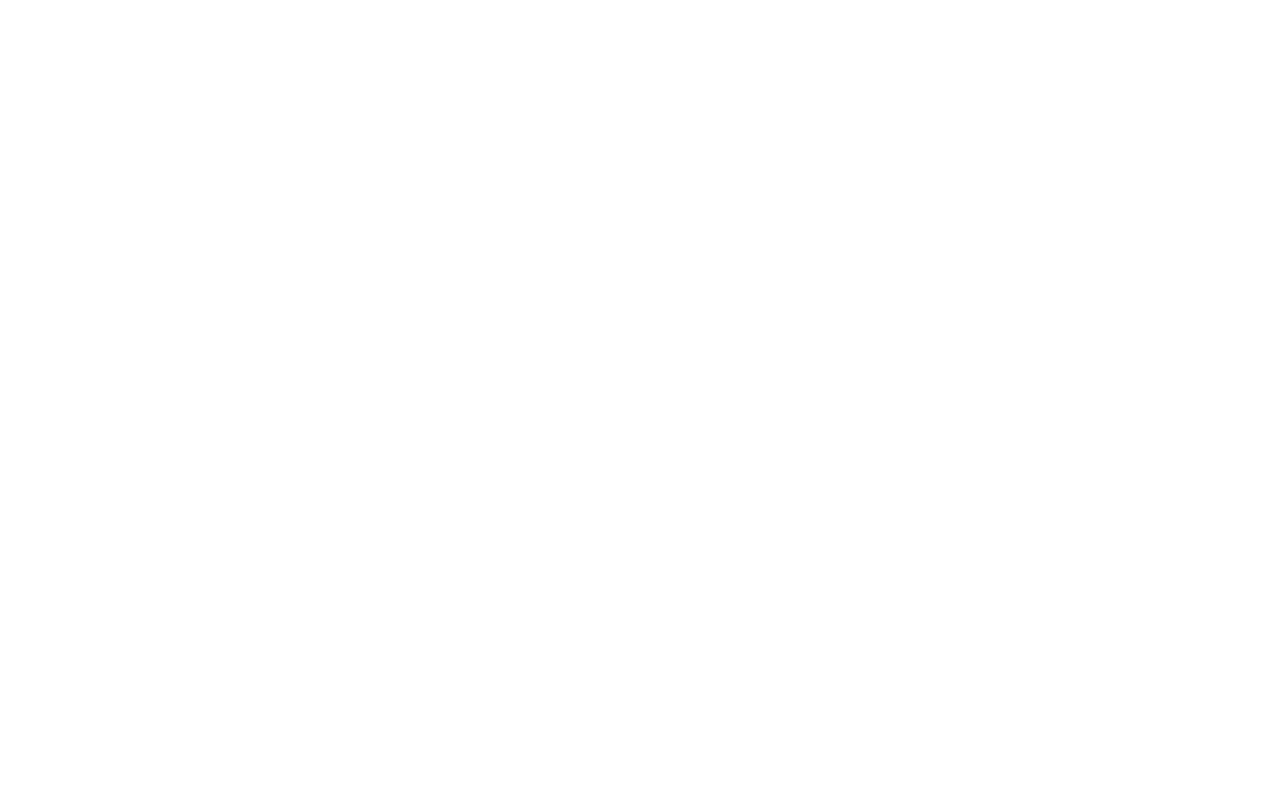
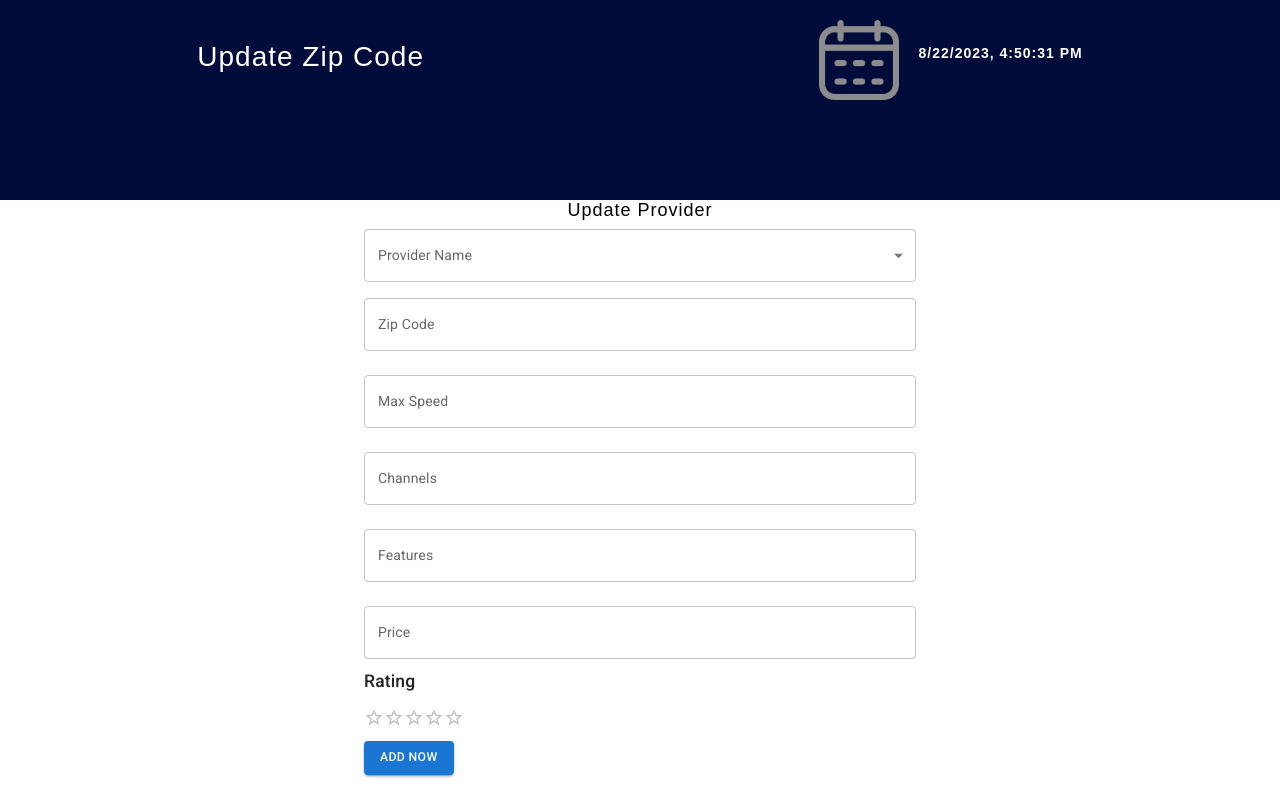
Before and after one commit to ShabiGardezi/DashboardCableTv, a React (Create React App) app: page /update_privoder in a window 1280 px wide. Before the commit this address had no page. Built offline with nearby package versions, Linux system fonts and the light colour scheme; a small style sheet from the web is missing.

Commit message:
update provider compone

```diff
--- a/src/App.js
+++ b/src/App.js
@@ -7,6 +7,7 @@
 import Zipcodes from "./components/Zipcodes";
 import User from "./components/User";
 import VerticalNavbar from "./components/Sidebar";
+import UpdateProvider from "./components/UpdateProvider";
 function App() {
   const [isLoggedIn, setIsLoggedIn] = useState(false);
 
@@ -14,6 +15,7 @@
     <div className="App">
       <Routes>
         <Route path="/pages" exact Component={Pages}></Route>
+        <Route path="/update_privoder" exact Component={UpdateProvider}></Route>
         <Route path="/zipcode" exact Component={Zipcodes}></Route>
         <Route path="/user" exact Component={User}></Route>
         <Route
--- a/src/components/SignUp.jsx
+++ b/src/components/SignUp.jsx
@@ -88,11 +88,10 @@
               <option value="user">User</option>
               <option value="admin">Admin</option>
             </select>
-
-            <button className="submit-button" type="submit">
-              Add Now
-            </button>
           </form>
+          <button className="submit-button" type="submit">
+            Add Now
+          </button>
         </div>
       </div>
     </div>
--- /dev/null
+++ b/src/components/UpdateProvider.jsx
@@ -0,0 +1,195 @@
+import React, { useState } from "react";
+import {
+  TextField,
+  Button,
+  Rating,
+  Typography,
+  InputLabel,
+  Select,
+  MenuItem,
+  Box,
+  Container,
+} from "@mui/material";
+import "../styles/ProviderForm.css";
+import HeaderCommon from "../pages/HeaderCommon";
+function ProviderForm() {
+  const [providerName, setProviderName] = useState("");
+  const [zipCode, setZipCode] = useState("");
+  const [maxSpeed, setMaxSpeed] = useState("");
+  const [features, setFeatures] = useState("");
+  const [price, setPrice] = useState("");
+  const [rating, setRating] = useState(null);
+  const [channel, setChannel] = useState("");
+  const companies = [
+    "FeaturesAT&T Internet + TV.json",
+    "AT&T Internet.json",
+    "Astound Broadband Powered by RCN Cable.json",
+    "Astound Broadband Powered by Wave Cable.json",
+    "Astound Broadband Powered by Wave TV + Internet.json",
+    "Astound Broadband powered by Grande TV.json",
+    "Buckeye Broadband Bundles.json",
+    "Buckeye Broadband.json",
+    "Cox.json",
+    "DIRECTV + AT&T Internet.json",
+    "DIRECTV STREAM.json",
+    "DISH TV + Frontier Internet.json",
+    "DISH TV + Windstream High-Speed Internet.json",
+    "Directv.json",
+    "DishTV.json",
+    "Fidelity Communications.json",
+    "Frontier.json",
+    "Google Fiber.json",
+    "Grande TV + Internet.json",
+    "HughesNet.json",
+    "Mediacom Cable TV & Internet.json",
+    "Mediacom Cable.json",
+    "Optimum Cable TV & Internet.json",
+    "Optimum TV.json",
+    "Sparklight TV.json",
+    "Spectrum Cable.json",
+    "Suddenlink TV + Internet.json",
+    "Suddenlink TV.json",
+    "Verizon.json",
+    "Viasat Satellite Internet.json",
+    "WOW! TV.json",
+    "WOW!TV+Internet.json",
+    "Xfinity TV from Comcast.json",
+    "Armstrong.json",
+    "Astound Broadband Powered by RCN Cable TV & Internet.json",
+    "Astound Broadband Powered by RCN Internet.json",
+    "Astound Broadband Powered by Wave Internet.json",
+    "Atlantic Broadband.json",
+    "Buckeye Broadband.json",
+    "CenturyLink High-Speed Internet.json",
+    "Cox Cable TV & Internet.json",
+    "Cox.json",
+    "Earthlink.json",
+    "Fidelity Communications.json",
+    "Frontier.json",
+    "Google Fiber Internet.json",
+    "Grande Internet.json",
+    "Mediacom Cable Internet.json",
+    "Optimum Internet.json",
+    "Rise Broadband.json",
+    "Sparklight TV & Internet.json",
+    "Sparklight TV.json",
+    "Spectrum Cable Internet.json",
+    "Spectrum Cable TV & Internet.json",
+    "Suddenlink Internet.json",
+    "Verizon Bundles.json",
+    "Verizon.json",
+    "WOW!Internet.json",
+    "Windstream High-Speed Internet.json",
+    "Xfinity Cable TV & Internet from Comcast.json",
+    "Xfinity Internet from Comcast.json",
+    "Ziply Fiber.json",
+  ];
+
+  const handleRatingChange = (_event, newValue) => {
+    setRating(newValue);
+  };
+
+  const handleSubmit = (event) => {
+    event.preventDefault();
+  };
+
+  return (
+    <div className="Provider-container">
+      <HeaderCommon title="Update Zip Code" />
+      <Container maxWidth="sm">
+        <h2 className="heading-1">Update Provider</h2>
+        <form onSubmit={handleSubmit}>
+          {/* <InputLabel>Provider Name</InputLabel>
+            <Select
+                value={providerName}
+                onChange={(e) => setProviderName(e.target.value)}
+            >
+                <MenuItem value="" disabled>
+                Choose Provider
+                </MenuItem>
+                {companies.map((company, index) => (
+                <MenuItem key={index} value={company}>
+                    {company}
+                </MenuItem>
+                ))}
+            </Select> */}
+          <TextField
+            select
+            label="Provider Name"
+            value={providerName}
+            onChange={(e) => setProviderName(e.target.value)}
+            fullWidth
+          >
+            {companies.map((company, index) => (
+              <MenuItem key={index} value={company}>
+                {company}
+              </MenuItem>
+            ))}
+          </TextField>
+          <TextField
+            label="Zip Code"
+            fullWidth
+            variant="outlined"
+            margin="normal"
+            value={zipCode}
+            onChange={(e) => setZipCode(e.target.value)}
+          />
+          <TextField
+            label="Max Speed"
+            fullWidth
+            variant="outlined"
+            margin="normal"
+            value={maxSpeed}
+            onChange={(e) => setMaxSpeed(e.target.value)}
+          />
+          <TextField
+            label="Channels"
+            fullWidth
+            variant="outlined"
+            margin="normal"
+            value={channel}
+            onChange={(e) => setChannel(e.target.value)}
+          />
+          <TextField
+            label="Features"
+            fullWidth
+            variant="outlined"
+            margin="normal"
+            value={features}
+            onChange={(e) => setFeatures(e.target.value)}
+          />
+          <TextField
+            label="Price"
+            fullWidth
+            variant="outlined"
+            margin="normal"
+            value={price}
+            onChange={(e) => setPrice(e.target.value)}
+          />
+          <Typography variant="h6" gutterBottom>
+            Rating
+          </Typography>
+          <Box display="flex" alignItems="center">
+            <Rating
+              name="rating"
+              value={rating}
+              onChange={handleRatingChange}
+              precision={0.1}
+              size="large"
+            />
+            {rating !== null && (
+              <Typography variant="h6" style={{ marginLeft: "10px" }}>
+                {rating}
+              </Typography>
+            )}
+          </Box>
+          <Button variant="contained" color="primary" type="submit">
+            Add Now
+          </Button>
+        </form>
+      </Container>
+    </div>
+  );
+}
+
+export default ProviderForm;
--- a/src/styles/Sidebar.css
+++ b/src/styles/Sidebar.css
@@ -1,9 +1,5 @@
-/* .css-12i7wg6-MuiPaper-root-MuiDrawer-paper {
-  width: 13%;
-} */
 .MuiPaper-root.MuiPaper-elevation.MuiPaper-elevation0.MuiDrawer-paper.MuiDrawer-paperAnchorLeft.MuiDrawer-paperAnchorDockedLeft.css-12i7wg6-MuiPaper-root-MuiDrawer-paper {
   width: 250px;
-  /* height: auto; */
   padding: 15px;
 }
 .sideBarLogo {
@@ -12,7 +8,6 @@
   padding-bottom: 20px;
   border-bottom: 2px solid #ececec;
 }
-/* navbarstart */
 .MuiList-root.MuiList-padding.css-h4y409-MuiList-root {
   height: 499px;
   height: auto;
@@ -78,3 +73,20 @@
   text-transform: uppercase;
   margin-top: -10px;
 }
+/* Existing styles... */
+
+/* Add this style to target active navigation items */
+.MuiListItem-root.active {
+  background-color: #010c3a; /* Change this to the desired active color */
+}
+
+/* Change the color of navigation items when hovered or focused */
+.MuiButtonBase-root.MuiListItem-root.MuiListItem-gutters.MuiListItem-padding.MuiListItem-button.css-bshv44-MuiButtonBase-root-MuiListItem-root:hover,
+.MuiButtonBase-root.MuiListItem-root.MuiListItem-gutters.MuiListItem-padding.MuiListItem-button.css-bshv44-MuiButtonBase-root-MuiListItem-root:focus {
+  background-color: #f5f5f5; /* Change this to the desired hover/focus color */
+}
+
+/* Add this style to target active link text color */
+.MuiListItem-root.active .MuiTypography-root {
+  color: #ffffff; /* Change this to the desired active text color */
+}
--- a/src/styles/SignUp.css
+++ b/src/styles/SignUp.css
@@ -1,5 +1,4 @@
 .container-signup {
-  /* max-width: 400px; */
   margin: 0 auto;
   padding: 20px;
   background-color: #f0f0f0;
@@ -18,13 +17,15 @@
   text-align: center;
 }
 
-.heading {
+.grid-item .heading {
   font-size: 24px;
   margin-bottom: 10px;
+  color: black;
 }
 
 .text-input {
-  width: 100%;
+  width: 75%;
+  height: 20px;
   padding: 10px;
   margin: 5px 0;
   border: 1px solid #ccc;
@@ -32,7 +33,7 @@
 }
 
 .select-input {
-  width: 100%;
+  width: 82%;
   padding: 10px;
   margin: 5px 0;
   border: 1px solid #ccc;
@@ -51,3 +52,9 @@
 .submit-button:hover {
   background-color: #0056b3;
 }
+select.select-input {
+  margin-top: 20px;
+}
+button.submit-button {
+  margin-top: 20px;
+}
```
